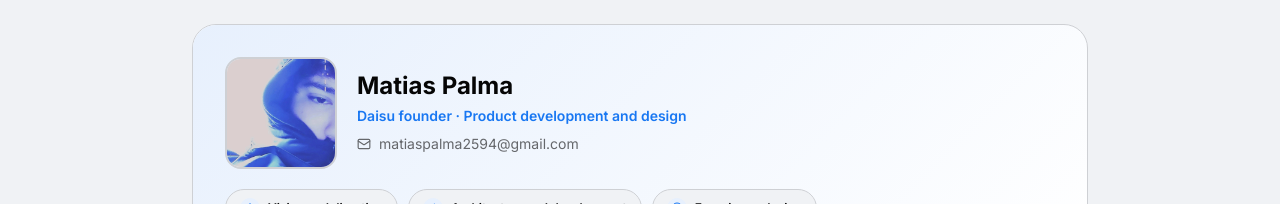
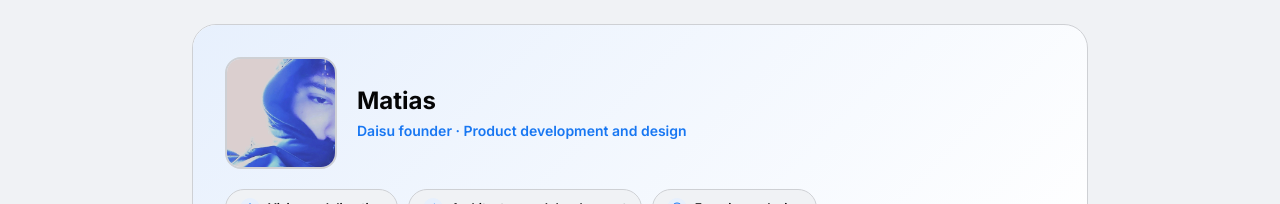
Before and after one commit to matiaspalmac/Daisu, a Next.js app: page /en/acknowledgments in a window 1280 px wide. Shown: the part 278-482 px from the top of the page. Built offline with nearby package versions, Linux system fonts and the light colour scheme; no server answers.

Commit message:
Actualizar page.tsxa

```diff
--- a/src/app/[locale]/acknowledgments/page.tsx
+++ b/src/app/[locale]/acknowledgments/page.tsx
@@ -48,17 +48,10 @@ export default function AcknowledgmentsPage() {
               </div>
 
               <div className="min-w-0">
-                <h2 className="text-2xl font-extrabold" style={{ color: 'var(--text)' }}>Matias Palma</h2>
+                <h2 className="text-2xl font-extrabold" style={{ color: 'var(--text)' }}>Matias</h2>
                 <p className="text-sm font-semibold mt-1" style={{ color: 'var(--primary)' }}>
                   {t('mainRole')}
                 </p>
-                <a
-                  href="mailto:matiaspalma2594@gmail.com"
-                  className="inline-flex items-center gap-2 text-sm mt-2 hover:opacity-80"
-                  style={{ color: 'var(--text2)' }}
-                >
-                  <Mail size={14} /> matiaspalma2594@gmail.com
-                </a>
               </div>
             </div>
 
```
